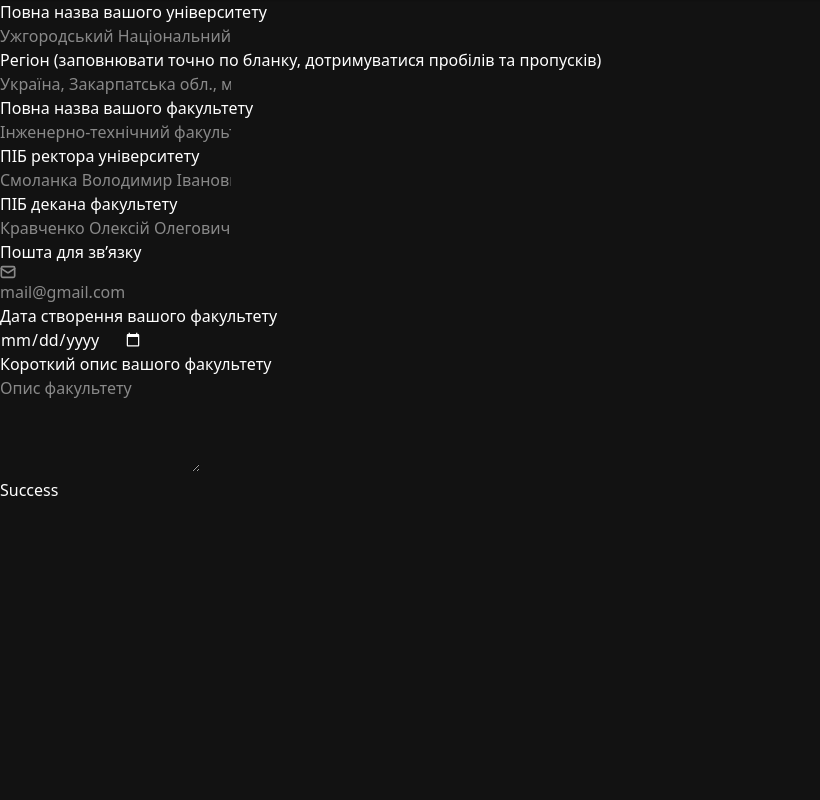
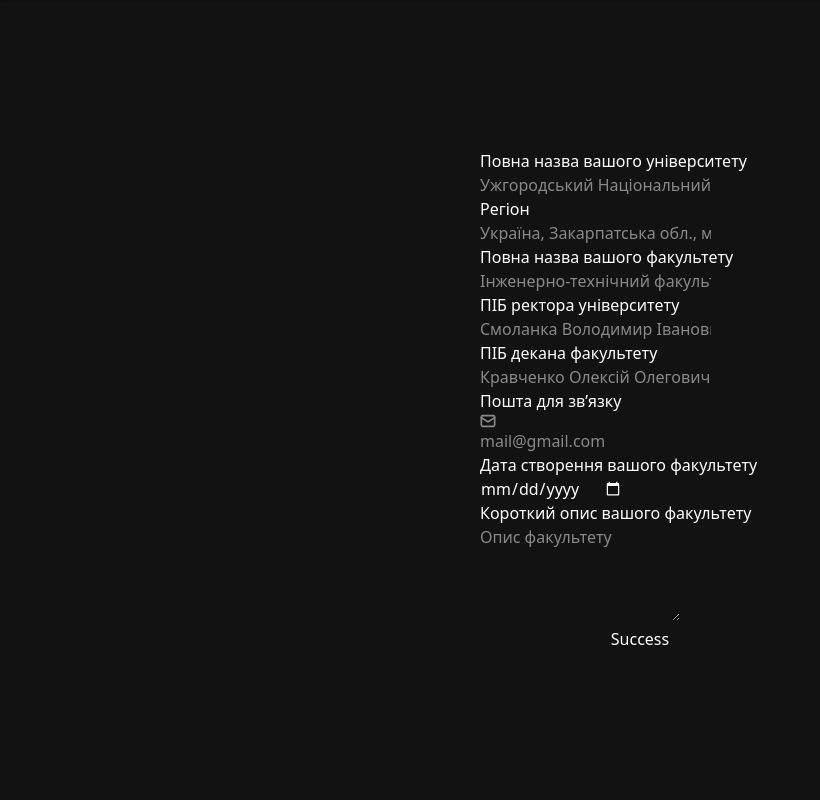
Before and after one commit to heetaru/MARCI, a Django app: page /university-registration/ in a window 1280 px wide. Shown: the part 174-974 px from the top of the page, without its empty margins (0-820 px from the left). Before the commit the page ends 670 px from the top, so only its background shows below. Run offline with Django 5.2, Linux system fonts and the light colour scheme; some libraries are stand-ins or nearby versions.

Commit message:
start project

```diff
--- a/application/universities/templates/universities/university_form.html
+++ b/application/universities/templates/universities/university_form.html
@@ -3,15 +3,15 @@
 {% block title %} vasyagey {% endblock %}
 {% block content %}
 
-<div class="registration-form">
-  <form method="post" action="">
+<div class="registration-form flex h-screen">
+  <form class="m-auto w-xs flex flex-col" method="post" action="">
     {% csrf_token %}
     <fieldset class="fieldset">
       <legend class="fieldset-legend">Повна назва вашого університету</legend>
       <input name="university_name" type="text" class="input" placeholder="Ужгородський Національний Університет" />
     </fieldset>
     <fieldset class="fieldset">
-      <legend class="fieldset-legend">Регіон (заповнювати точно по бланку, дотримуватися пробілів та пропусків)</legend>
+      <legend class="fieldset-legend">Регіон</legend>
       <input name="rector_name" type="text" class="input" placeholder="Україна, Закарпатська обл., м. Ужгород" />
     </fieldset>
     <fieldset class="fieldset">
@@ -41,6 +41,7 @@
       <legend class="fieldset-legend">Короткий опис вашого факультету</legend>
       <textarea name="university_description" class="textarea h-24" placeholder="Опис факультету"></textarea>
     </fieldset>
+
     <button type="submit" class="btn btn-active btn-success">Success</button>
     </form>
   </div>
```
